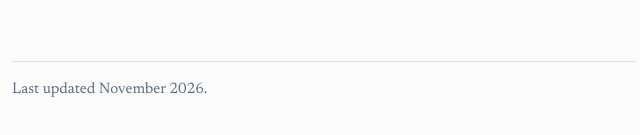
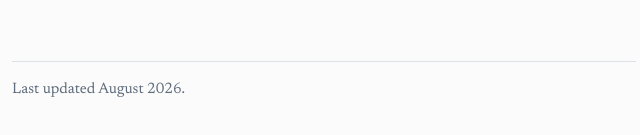
Before and after one commit to srinagesh/srinagesh.github.io, a plain HTML site: page index.html in a window 1280 px wide. Shown: the part 3594-3729 px from the top of the page, 316-956 px from the left. Drawn offline with Linux system fonts and the light colour scheme.

Commit message:
Minor fixes

```diff
--- a/index.html
+++ b/index.html
@@ -284,7 +284,7 @@
     </ul>
   </section>
 
-  <footer>Last updated November 2026.</footer>
+  <footer>Last updated August 2026.</footer>
 </main>
 </body>
 </html>
```
